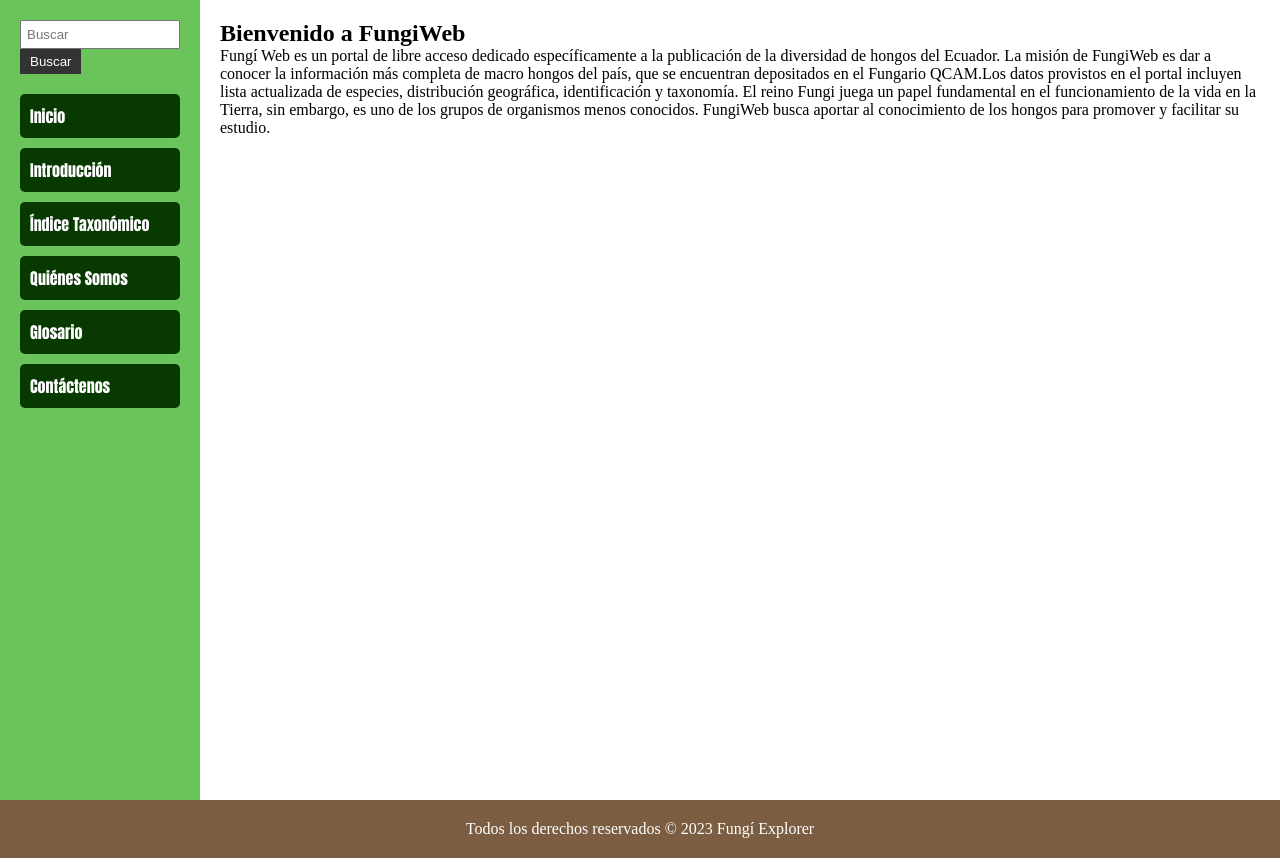
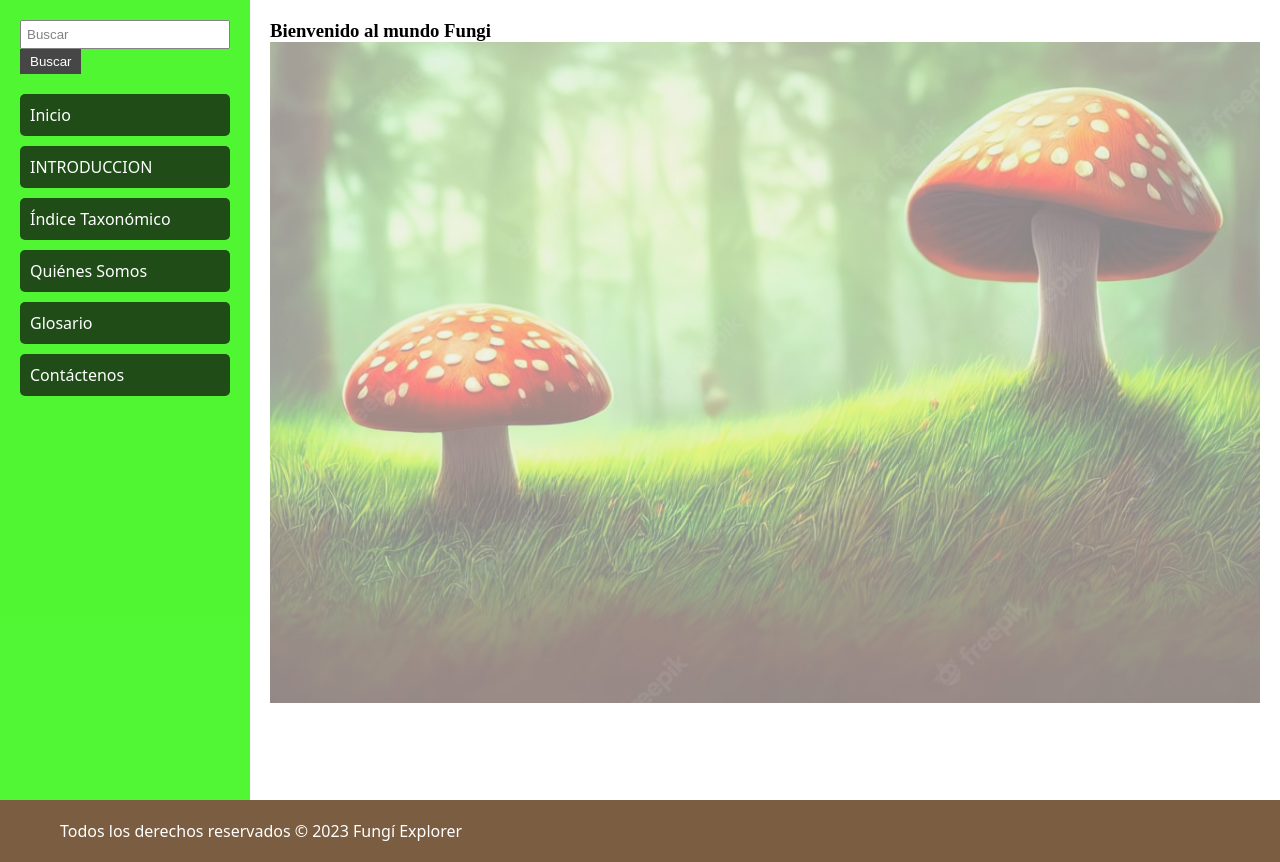
Before and after one commit to Dario21042/AppFungi, a PHP site: page /html/index.html in a window 1280 px wide. Shown: the part 140-1002 px from the top of the page. Run offline with PHP 8.4, Linux system fonts and the light colour scheme.

Commit message:
pilas
oilas

```diff
--- a/AppFungi/css/styles.css
+++ b/AppFungi/css/styles.css
@@ -34,7 +34,10 @@
 
 
 }
-
+#home{
+  width: 100%;
+  height: 90%;
+}
 .main-container {
   display: flex;
   flex-wrap: wrap;
@@ -42,10 +45,10 @@
 }
 
 .sidebar {
-  background: #6BC35C;
+  background: #3ff61e;
   padding: 20px;
-  width: 200px;
-  flex: 0 0 200px;
+  flex: 0 0 250px;
+  opacity: 90%;
 }
 
 .sidebar nav ul {
@@ -67,12 +70,17 @@
   display: block;
   padding: 10px;
   background: #083900;
-  font-family: Impact, Haettenschweiler, 'Arial Narrow Bold', sans-serif;
-  color: #FFF;
-  text-decoration: none;
+  /*font-family:'Courier New', Courier, monospace;*/
+  font-family: system-ui, -apple-system, BlinkMacSystemFont, 'Segoe UI', Roboto, Oxygen, Ubuntu, Cantarell, 'Open Sans', 'Helvetica Neue', sans-serif ;
+  font-style:unset;
+
   border-radius: 5px;
+
 }
+.nav-button:hover{
+  background-color: #010101;
 
+}
 
 .nav :hover {
   background: #FFF;;
@@ -115,3 +123,41 @@
 footer p {
   margin: 0;
 }
+.intro{
+  display: inline-block;
+ left: 260px;
+ width: 330px;
+  text-align: right;
+}
+.textintro{
+  position: relative;
+  display:inline-block;
+
+  left: 5%;
+  width:55%;
+}
+.intro1 {
+  width: 260px;
+  height: 200px;
+  margin-right: 10px;
+
+
+
+}
+.intro2 {
+  width: 260px;
+  height: 260px;
+  margin-right: 10px;
+
+
+
+}
+h2{
+  text-align: center;
+  font-family: Georgia, 'Times New Roman', Times, serif;
+  font-size:44px;
+}
+p{
+  text-align: justify;
+  font-family: system-ui, -apple-system, BlinkMacSystemFont, 'Segoe UI', Roboto, Oxygen, Ubuntu, Cantarell, 'Open Sans', 'Helvetica Neue', sans-serif ;
+}
--- a/AppFungi/html/index.html
+++ b/AppFungi/html/index.html
@@ -1,5 +1,6 @@
 <!DOCTYPE html>
 <html lang="es">
+
 <head>
   <meta charset="UTF-8">
   <meta name="viewport" content="width=device-width, initial-scale=1.0">
@@ -8,9 +9,10 @@
   <script src="../Scripts/script.js"></script>
 
 </head>
+
 <body>
   <header class="header">
-  <img class="logo" alt="" src="../imagenes/logo-fungi.png">
+    <img class="logo" alt="" src="../imagenes/logo-fungi.png">
 
     <div class="container">
 
@@ -28,41 +30,68 @@
               <button>Buscar</button>
             </div>
           </li>
-          <li><a href="inicio.html" onclick="cambiarContenido(event, 'contenido-inicio')" class="nav-button">Inicio</a></li>
-          <li><a href="introduccion.html" onclick="cambiarContenido(event, 'contenido-introduccion')" class="nav-button">Introducción</a></li>
-          <li><a href="indice-taxonomico.html" onclick="cambiarContenido(event, 'contenido-indice')" class="nav-button">Índice Taxonómico</a></li>
-          <li><a href="quienes-somos.html" onclick="cambiarContenido(event, 'contenido-quienes')" class="nav-button">Quiénes Somos</a></li>
-          <li><a href="glosario.html" onclick="cambiarContenido(event, 'contenido-glosario')" class="nav-button">Glosario</a></li>
-          <li><a href="contactenos.html" onclick="cambiarContenido(event, 'contenido-contacto')" class="nav-button">Contáctenos</a></li>
+          <li><a href="inicio.html" onclick="cambiarContenido(event, 'contenido-inicio')" class="nav-button">Inicio</a>
+          </li>
+          <li><a href="introduccion.html" onclick="cambiarContenido(event, 'contenido-introduccion')"
+              class="nav-button">INTRODUCCION</a></li>
+          <li><a href="indice-taxonomico.html" onclick="cambiarContenido(event, 'contenido-indice')"
+              class="nav-button">Índice Taxonómico</a></li>
+          <li><a href="quienes-somos.html" onclick="cambiarContenido(event, 'contenido-quienes')"
+              class="nav-button">Quiénes Somos</a></li>
+          <li><a href="glosario.html" onclick="cambiarContenido(event, 'contenido-glosario')"
+              class="nav-button">Glosario</a></li>
+          <li><a href="contactenos.html" onclick="cambiarContenido(event, 'contenido-contacto')"
+              class="nav-button">Contáctenos</a></li>
         </ul>
       </nav>
     </div>
 
     <div class="content-container">
       <section id="contenido-inicio">
-        <h2>Bienvenido a FungiWeb</h2>
-
-        <p>Fungí Web es un portal de libre acceso dedicado específicamente a la publicación de la diversidad de hongos del Ecuador. La misión de FungiWeb es dar a conocer la información más completa de macro hongos del país, que se encuentran depositados en el Fungario QCAM.Los datos provistos en el portal incluyen lista actualizada de especies, distribución geográfica, identificación y taxonomía.
-           El reino Fungi juega un papel fundamental en el funcionamiento de la vida en la Tierra, sin embargo, es uno de los grupos de organismos menos conocidos.  FungiWeb busca aportar al conocimiento de los hongos para promover y facilitar su estudio. </p>
+        <h3>Bienvenido al mundo Fungi</h3>
+        <img id="home" src="../imagenes/inicio.png" alt="">
 
           </section>
 
       <section id="contenido-introduccion" style="display: none;">
         <h2>Introducción</h2>
-        <p>El Ecuador es considerado uno de los países más biodiversos del planeta por el gran número de vertebrados, invertebrados y plantas que alberga. Existen cálculos aproximados del número de especies de cada grupo, sin embargo, los estudios de diversidad muy pocas veces incluyen al reino Fungi. Es poca la atención que se le ha dado a este muy importante y diverso grupo de organismos. Conocer con exactitud el número de especies de hongos es complejo, no obstante, se estima que existen entre 3 a 5 millones de especies de hongos en el mundo, de las cuales se han descrito tan solo unas 120 000 especies.
+        <div class="intro">
+          <img class="intro1" src="../imagenes/fondo2.jpg" alt="intro">
+          <img class="intro2" src="../imagenes/fondo3.jpg" alt="intro2">
+        </div>
+        <div class="textintro">
+          <p>Fungí Explorer tiene como objetivo poner a disposición el compendio de información más completo de hongos
+            macroscópicos del Ecuador.
 
-          Países tropicales, ricos en diversidad biológica como el Ecuador, albergan a la mayoría de las especies no descritas. El conocimiento de hongos en estas zonas es muy escaso y los pocos registros que se tiene no están disponibles para el público en general. Por esta razón, FungiWebEcuador tiene como objetivo poner a disposición el compendio de información más completo de hongos macroscópicos del Ecuador.
+            Los hongos del Ecuador comprenden un grupo de organismos versátiles y diversos en su morfología, fisiología
+            y ecología, estas características les han permitido colonizar todo tipo de hábitats, desde páramos hasta
+            selvas tropicales. Su amplia distribución refleja su importancia ecológica dentro de los ecosistemas. Los
+            hongos son los principales degradadores y recicladores de la materia orgánica, y sin hongos no habría vida
+            en la tierra. Sin su presencia, los restos de los seres vivos que mueren se acumularían y darían lugar a
+            inmensos depósitos de materia orgánica. Además, los hongos han sido utilizados en la industria farmacéutica,
+            alimentaria y agrícola contribuyendo de muchas maneras al bienestar humano, pero aún hay mucho por
+            descubrir.
 
-          Los hongos del Ecuador comprenden un grupo de organismos versátiles y diversos en su morfología, fisiología y ecología, estas características les han permitido colonizar todo tipo de hábitats, desde páramos hasta selvas tropicales. Su amplia distribución refleja su importancia ecológica dentro de los ecosistemas. Los hongos son los principales degradadores y recicladores de la materia orgánica, y sin hongos no habría vida en la tierra. Sin su presencia, los restos de los seres vivos que mueren se acumularían y darían lugar a inmensos depósitos de materia orgánica. Además, los hongos han sido utilizados en la industria farmacéutica, alimentaria y agrícola contribuyendo de muchas maneras al bienestar humano, pero aún hay mucho por descubrir.
+            Hasta la fecha, FungiWebEcuador dispone información de más de 7700 especímenes, agrupados en 60 órdenes, 155
+            familias, 472 géneros y 843 especies. FungiWebEcuador incluye una lista actualizada de especies con su
+            respectiva distribución geográfica, identificación y taxonomía. El portal, además, comparte imágenes de la
+            mayoría de especies de hongos del Ecuador, así como mapas de distribución actual y potencial de acuerdo con
+            escenarios de cambio climático a futuro. Estos mapas se modifican con el crecimiento de las colecciones.
 
-          Hasta la fecha, FungiWebEcuador dispone información de más de 7700 especímenes, agrupados en 60 órdenes, 155 familias, 472 géneros y 843 especies. FungiWebEcuador incluye una lista actualizada de especies con su respectiva distribución geográfica, identificación y taxonomía. El portal, además, comparte imágenes de la mayoría de especies de hongos del Ecuador, así como mapas de distribución actual y potencial de acuerdo con escenarios de cambio climático a futuro. Estos mapas se modifican con el crecimiento de las colecciones.
+            Brindar información sobre diversidad, importancia ecológica y cultural es fundamental para el desarrollo de
+            propuestas de manejo sustentable y así mantener la estabilidad de los ecosistemas de los cuales obtenemos
+            los servicios esenciales para nuestro desarrollo humano..</p>
 
-          Brindar información sobre diversidad, importancia ecológica y cultural es fundamental para el desarrollo de propuestas de manejo sustentable y así mantener la estabilidad de los ecosistemas de los cuales obtenemos los servicios esenciales para nuestro desarrollo humano..</p>
+        </div>
+
       </section>
 
       <section id="contenido-indice" style="display: none;">
         <h2>Índice Taxonómico</h2>
         <p>Contenido de la sección de Índice Taxonómico.</p>
+
+
+
       </section>
 
       <section id="contenido-quienes" style="display: none;">
@@ -88,4 +117,5 @@
     </div>
   </footer>
 </body>
+
 </html>
```
Also changed, not shown: AppFungi/imagenes/inicio.png (added).
